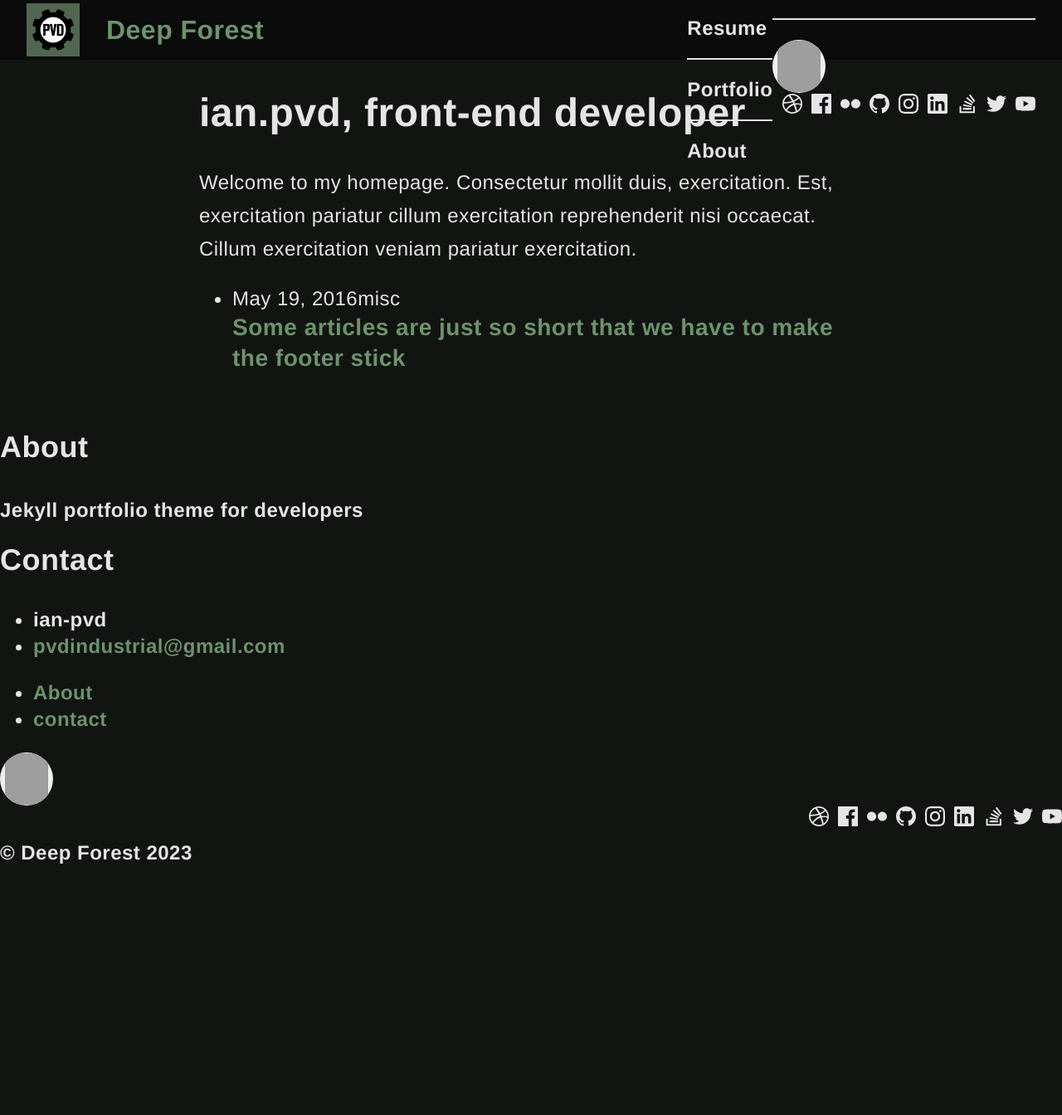
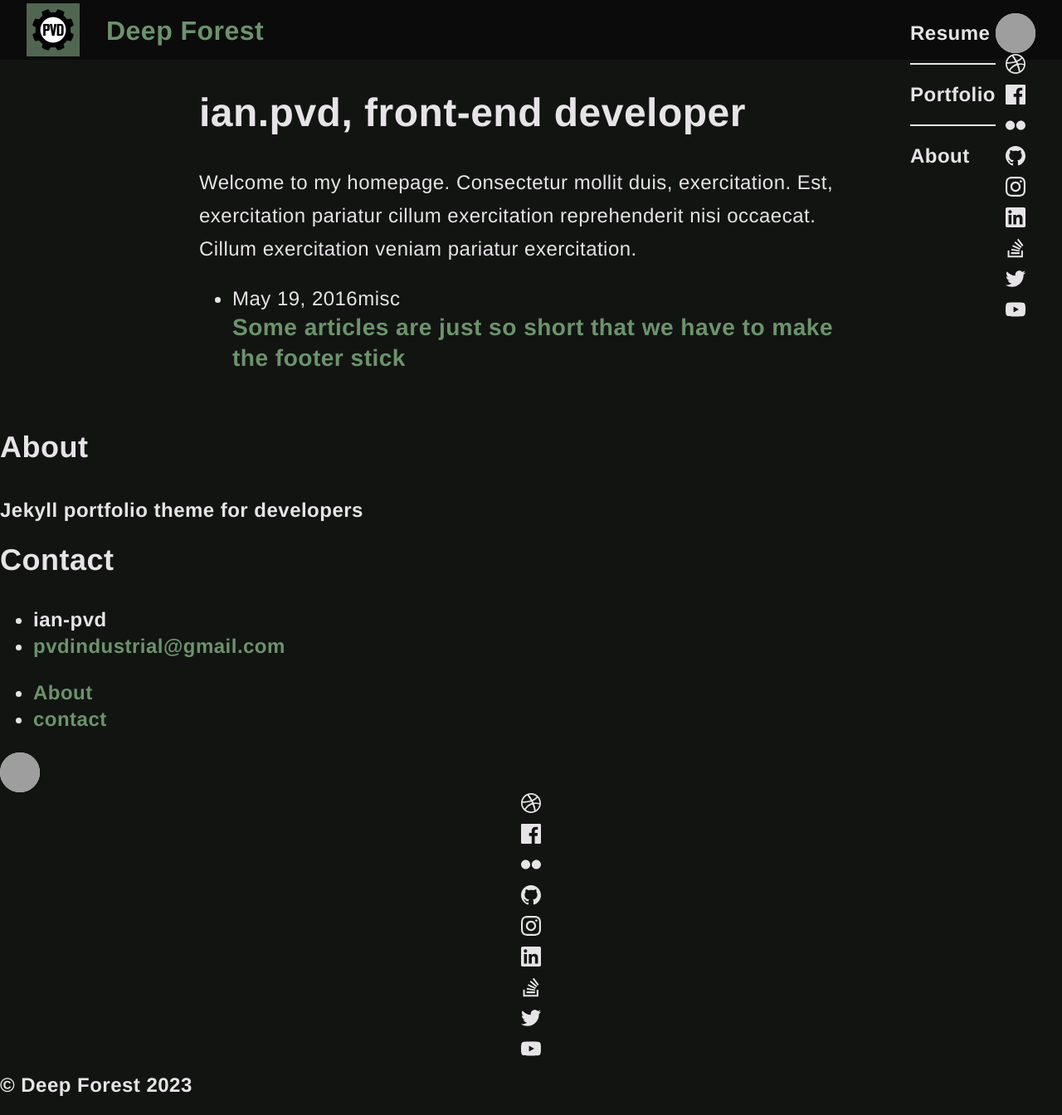
Before and after one commit to ian-pvd/deep-forest, a Jekyll site: the page built from index.md, in a window 1280 px wide. Shown: the whole page at 83% size. Built offline with Jekyll 4.4.1, drawn with Linux system fonts in a browser that asks for light colours; before the commit the page ends 1064 px from its top, so only the background shows below that; grey boxes are pictures that could not be loaded.

```diff
--- a/_sass/includes/site-header.scss
+++ b/_sass/includes/site-header.scss
@@ -8,6 +8,10 @@
 	padding: 1rem 2rem;
 	position: relative;
 	z-index: 10;
+
+	@media #{$desktop} {
+		align-items: unset;
+	}
 
 	&::after {
 		background-color: var(--c-site-header);
@@ -76,11 +80,13 @@
 	@media #{$desktop} {
 		background-color: transparent;
 		flex-direction: row;
-		height: auto;
+		height: 72px; // TODO var
+		left: auto;
 		margin: 0 0 0 auto;
 		overflow: unset;
 		padding: 0;
 		position: relative;
+		top: auto;
 		transform: unset;
 		transition: unset;
 		width: auto;
@@ -131,6 +137,12 @@
 	border-top: var(--border-hr);
 	margin-top: 0.75rem;
 	padding-top: 1.5rem;
+
+	@media #{$desktop} {
+		border-top: none;
+		margin-top: 0;
+		padding-top: 0;
+	}
 }
 
 .site-header__nav-toggle {
--- a/_sass/includes/social-link-item.scss
+++ b/_sass/includes/social-link-item.scss
@@ -3,6 +3,10 @@
 
 	&:first-child {
 		margin-right: 0;
+	}
+
+	@media #{$desktop} {
+		margin: 0 0 0.75rem 0;
 	}
 }
 
--- a/_sass/includes/social-links.scss
+++ b/_sass/includes/social-links.scss
@@ -11,7 +11,9 @@
 		display: block;
 		overflow: hidden;
 		position: relative;
-		width: clamp(2rem, 5vw, 4rem);
+		padding: 0;
+		// width: clamp(2rem, 5vw, 4rem);
+		width: 3rem;
 		border: none;
 	}
 }
@@ -31,4 +33,8 @@
 	list-style: none;
 	margin: 0 auto;
 	padding: 0;
+
+	@media #{$desktop} {
+		flex-flow: column nowrap;
+	}
 }
--- a/assets/js/script.js
+++ b/assets/js/script.js
@@ -35,9 +35,9 @@ const toggleNavMenu = () => {
 	// TODO: Toggle doesn't close now.
 	menuToggle.addEventListener("click", function () {
 		const expanded =
-			menuToggle.getAttribute("aria-expanded") === "true" || "false";
+			menuToggle.getAttribute("aria-expanded") === "true" || false;
 		menuToggle.setAttribute("aria-expanded", !expanded);
-		menu.setAttribute("aria-hidden", expanded);
+		menu.setAttribute("aria-hidden", String(expanded));
 	});
 };
 
@@ -64,9 +64,9 @@ const toggleSocialMenu = () => {
 	// Show & hide the mobile menu on click.
 	menuToggle.addEventListener("click", function () {
 		const expanded =
-			menuToggle.getAttribute("aria-expanded") === "true" || "false";
+			menuToggle.getAttribute("aria-expanded") === "true" || false;
 		menuToggle.setAttribute("aria-expanded", !expanded);
-		menu.setAttribute("aria-hidden", expanded);
+		menu.setAttribute("aria-hidden", String(expanded));
 	});
 };
 
```
